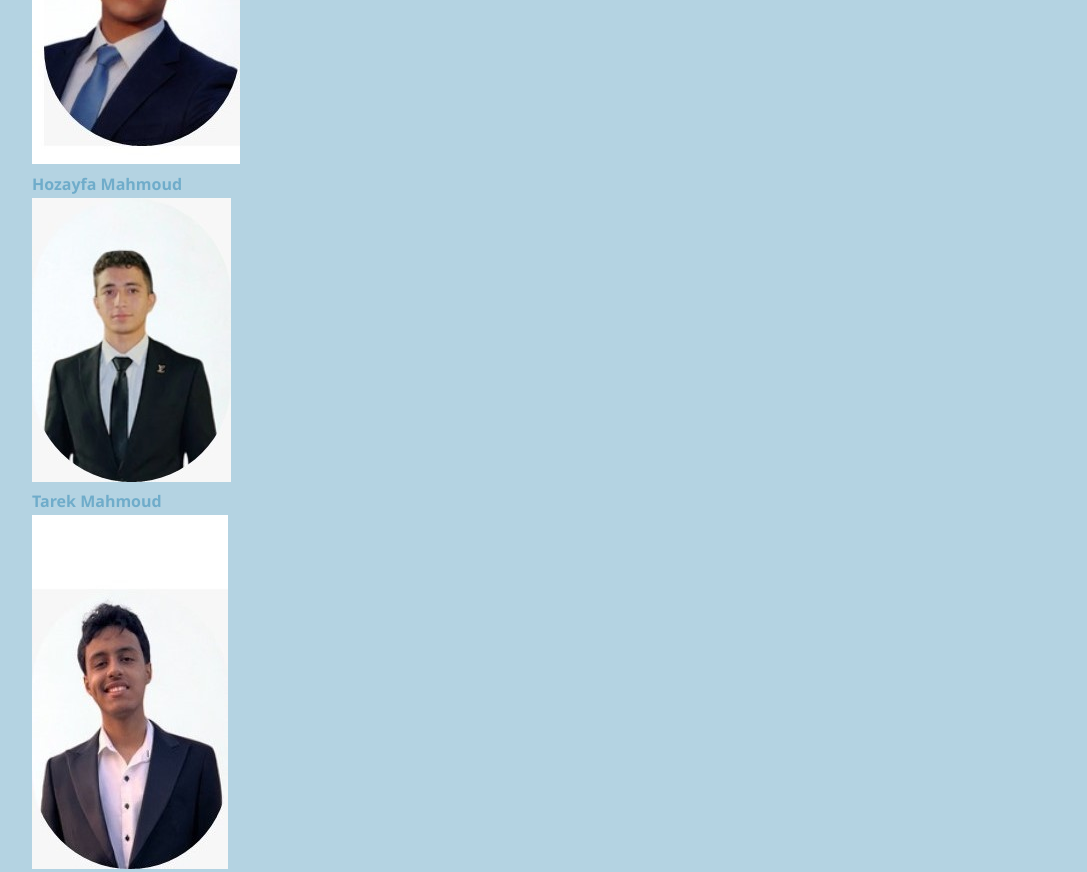
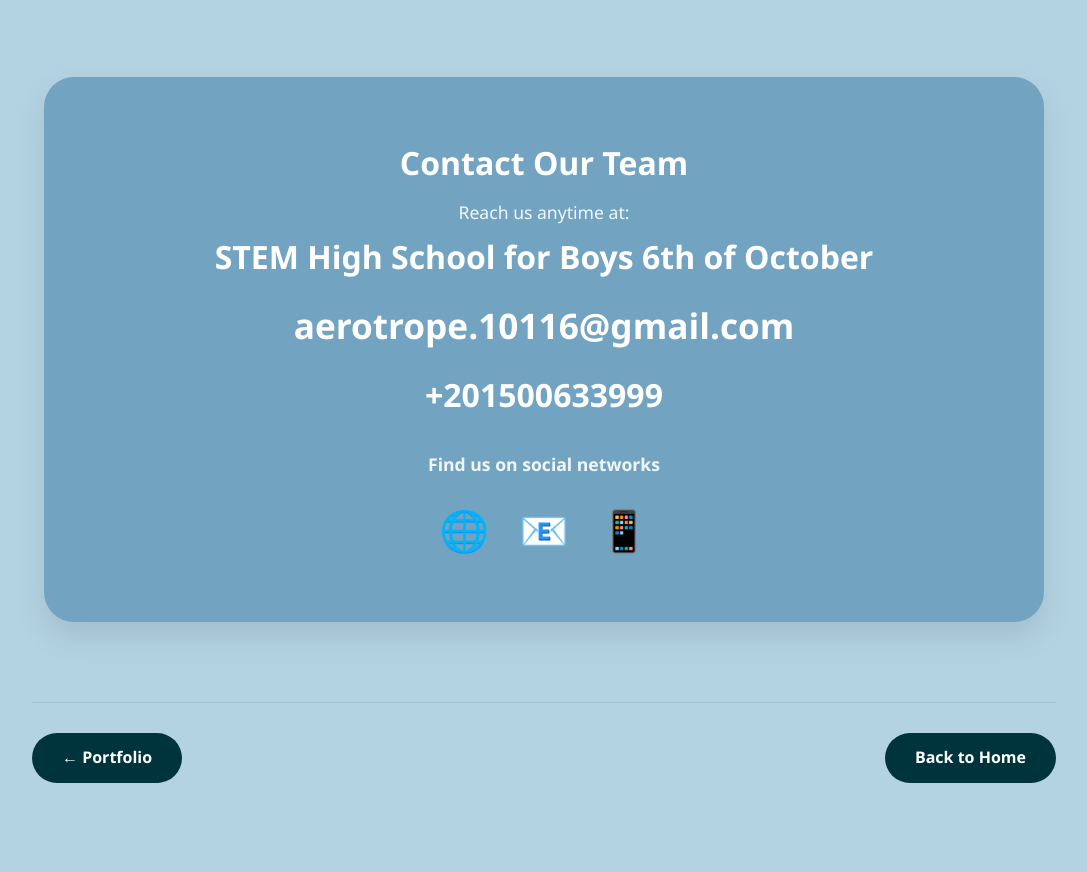
Before and after one commit to Hozifa503/Aerotrope-10116, a plain HTML site: page about.html in a window 1280 px wide. Shown: the part 845-1717 px from the top of the page, without its empty margins (96-1183 px from the left). After the commit the page ends 1688 px from the top, so only its background shows below. Drawn offline with Linux system fonts and the light colour scheme.

Commit message:
Update style.css

```diff
--- a/style.css
+++ b/style.css
@@ -84,3 +84,112 @@
     padding-top: 30px;
     border-top: 1px solid #77a4b35d;
 }
+/* About Page Specific Styles */
+.about-description {
+    max-width: 800px;
+    margin: 0 auto 50px auto;
+    text-align: center;
+    line-height: 1.8;
+}
+
+.team-container {
+    display: flex;
+    flex-wrap: wrap;
+    justify-content: center;
+    gap: 40px;
+    margin-top: 50px;
+}
+
+.member-card {
+    display: flex;
+    flex-direction: column;
+    align-items: center;
+    width: 180px;
+    transition: transform 0.3s ease;
+}
+
+.member-card:hover {
+    transform: translateY(-10px);
+}
+
+.member-photo {
+    width: 150px;
+    height: 150px;
+    border-radius: 50%; /* This creates the circle */
+    overflow: hidden;
+    border: 4px solid #00343d;
+    background: var(--card-bg);
+    box-shadow: 0 10px 20px rgba(0,0,0,0.1);
+    margin-bottom: 15px;
+}
+
+.member-photo img {
+    width: 100%;
+    height: 100%;
+    object-fit: cover; /* Ensures the photo fills the circle without stretching */
+}
+
+.member-name {
+    font-size: 1.1rem;
+    font-weight: 700;
+    color: var(--text-dark);
+    text-align: center;
+}
+/* Blue Contact Box Styles */
+.blue-contact-box {
+    background-color: #72a4c2; /* Matches the blue in your image */
+    color: white;
+    padding: 60px 40px;
+    border-radius: 30px;
+    text-align: center;
+    margin: 80px auto;
+    max-width: 1000px;
+    box-shadow: 0 15px 30px rgba(0,0,0,0.1);
+}
+
+.blue-contact-box h3 {
+    font-size: 2rem;
+    margin-bottom: 10px;
+    font-weight: 800;
+}
+
+.blue-contact-box p {
+    font-size: 1.1rem;
+    margin-bottom: 5px;
+    opacity: 0.9;
+}
+
+.contact-email {
+    font-size: 2.2rem;
+    margin: 15px 0;
+    font-weight: 800;
+}
+
+.social-label {
+    margin-top: 30px !important;
+    font-weight: 600;
+}
+
+.footer-icons {
+    display: flex;
+    justify-content: center;
+    gap: 30px;
+    margin-top: 20px;
+}
+
+.footer-icons .icon {
+    font-size: 2.5rem;
+    cursor: pointer;
+    transition: transform 0.2s;
+}
+
+.footer-icons .icon:hover {
+    transform: scale(1.2);
+}
+
+/* Responsive fix for the email text */
+@media (max-width: 600px) {
+    .contact-email {
+        font-size: 1.2rem;
+    }
+}
```
